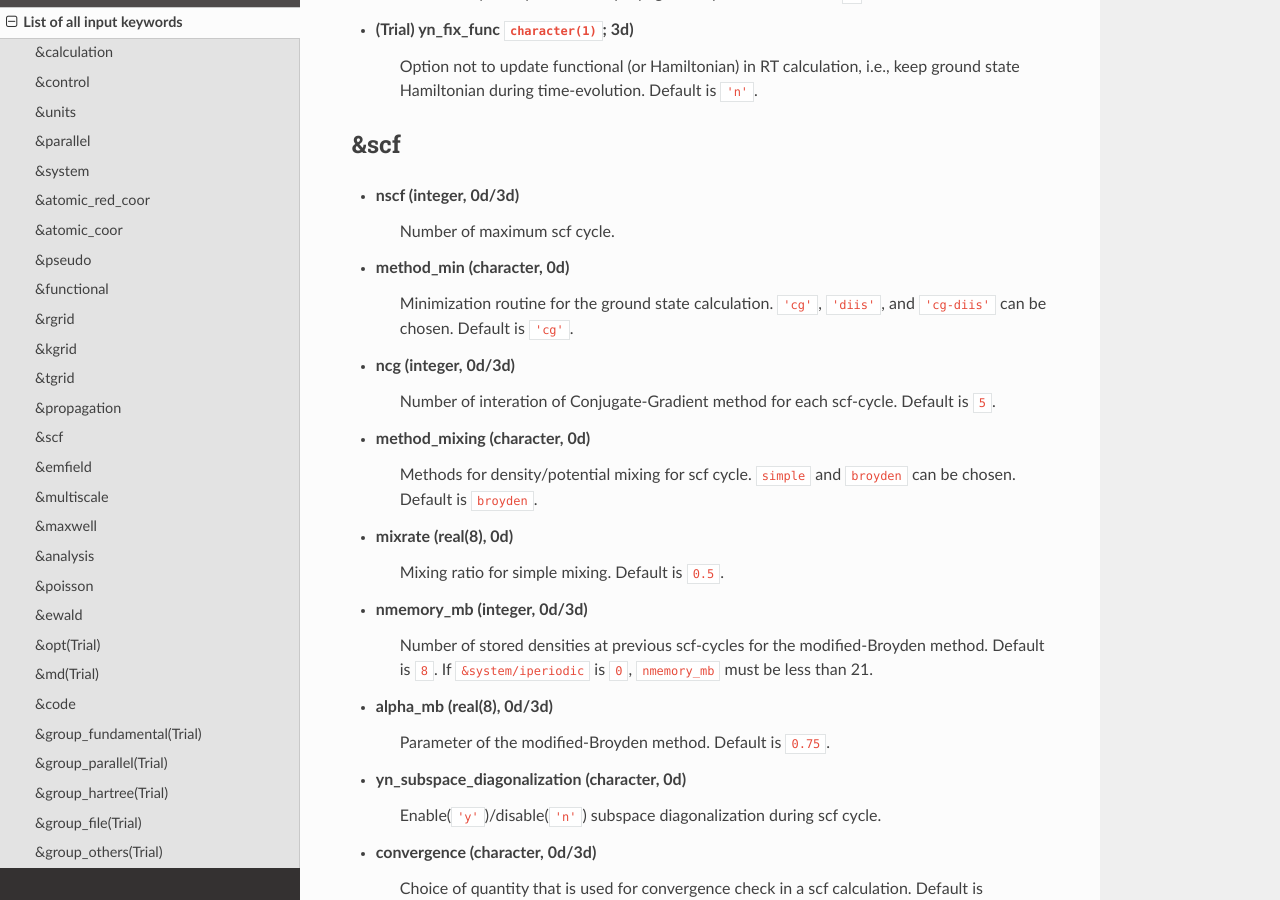
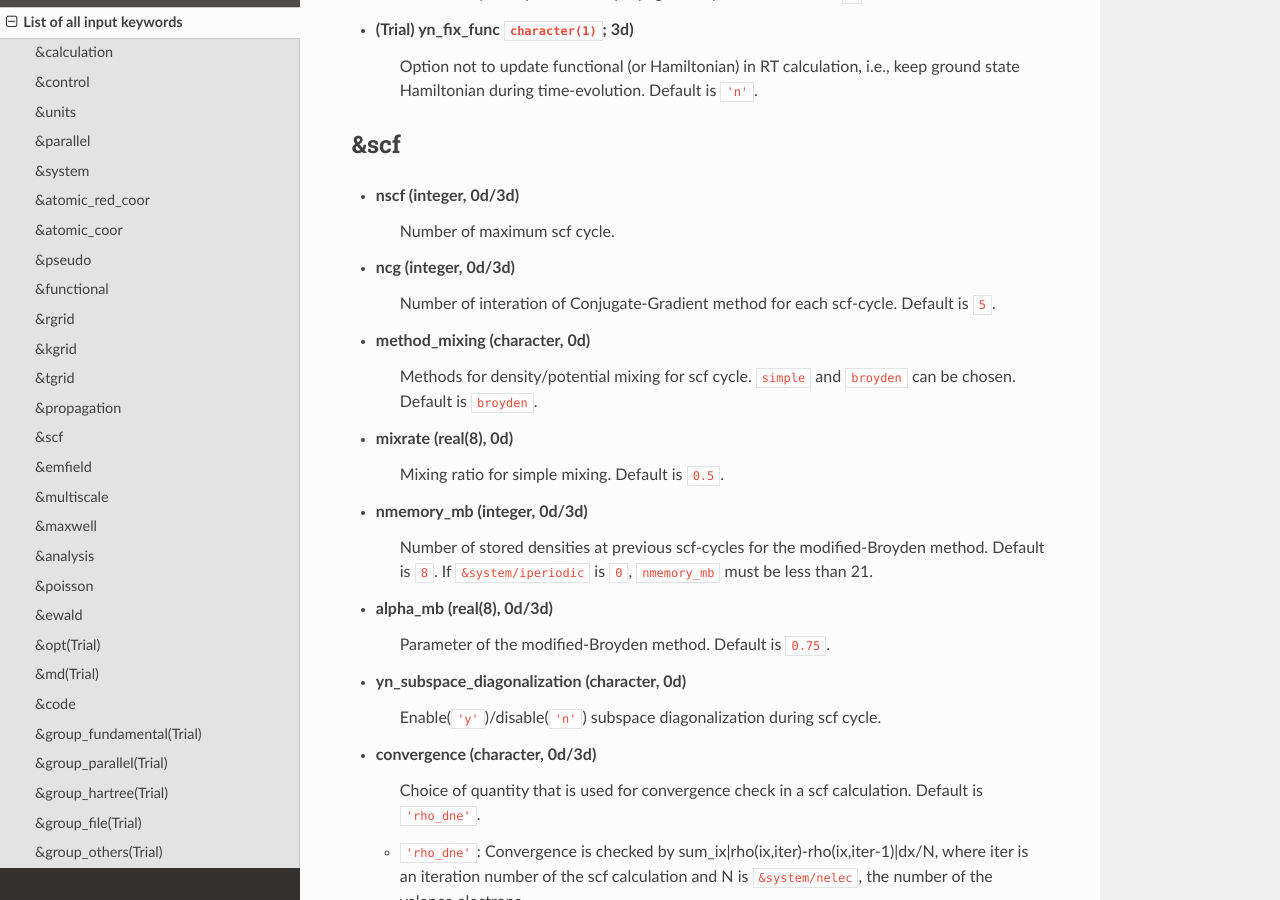
Before and after one commit to SALMON-TDDFT/SALMON-DOCS, a Sphinx documentation site: the page built from source/input_keyword_list.rst, in a window 1280 px wide and 900 px high, scrolled down 8001 px. Built offline with Sphinx 7.4.7 and the Read the Docs theme 2.0.0, drawn with Linux system fonts in a browser that asks for light colours; formulas are drawn with MathJax 3; some of the changed text lies outside the part shown.

Commit message:
Update input_keyword_list.rst
remove variables for rmmdiis

```diff
--- a/source/input_keyword_list.rst
+++ b/source/input_keyword_list.rst
@@ -380,11 +380,6 @@
 
 - **nscf** (integer, 0d/3d)
    Number of maximum scf cycle.
-
-- **method_min** (character, 0d)
-   Minimization routine for the ground state calculation.
-   ``'cg'``, ``'diis'``, and ``'cg-diis'`` can be chosen.
-   Default is ``'cg'``.
 
 - **ncg** (integer, 0d/3d)
    Number of interation of Conjugate-Gradient method for each scf-cycle.
@@ -932,10 +927,6 @@
 &group_fundamental(Trial)
 -------------------------
 
-- (Trial) **iditerybcg** (integer, 0d)
-   Iterations for which ybcg is calculated if ``&scf/amin_routine`` is ``'cg-diis'``.
-   Default is ``20``.
-
 - (Trial) **iditer_nosubspace_diag** (integer, 0d)
    Iterations for which subspace diagonalization is not done if ``&scf/subspace_diagonalization`` is ``'y'``.
    Default is ``10``.
```
